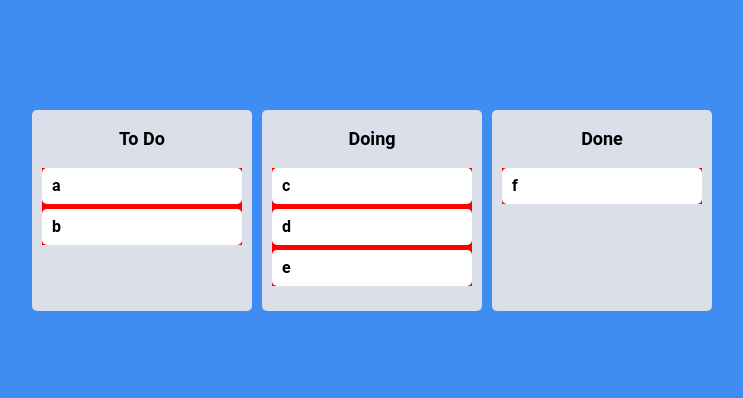
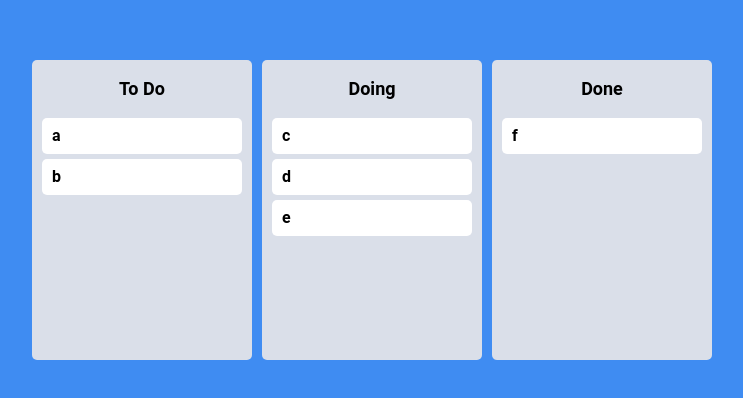
Before and after one commit to gaeguriBanchan/react-study-masterclass, a React (Create React App) app: page / in a window 1280 px wide. Shown: the part 190-588 px from the top of the page, without its empty margins (268-1011 px from the left). Built offline with nearby package versions, Linux system fonts and the light colour scheme.

Commit message:
Droppable Snapshot

```diff
--- a/src/App.tsx
+++ b/src/App.tsx
@@ -25,7 +25,6 @@ const Boards = styled.div`
 function App() {
   const [toDos, setToDos] = useRecoilState(toDoState);
   const onDragEnd = (info: DropResult) => {
-    console.log(info);
     const { destination, draggableId, source } = info;
     if (!destination) return;
     if (destination?.droppableId === source.droppableId) {
--- a/src/components/Board.tsx
+++ b/src/components/Board.tsx
@@ -7,7 +7,9 @@ const Wrapper = styled.div`
   padding: 20px 10px;
   background-color: ${(props) => props.theme.boardColor};
   border-radius: 5px;
-  min-height: 200px;
+  min-height: 300px;
+  display: flex;
+  flex-direction: column;
 `;
 
 const Title = styled.h2`
@@ -16,6 +18,19 @@ const Title = styled.h2`
   margin-bottom: 20px;
   font-size: 18px;
 `;
+
+const Area = styled.div<IAreaProps>`
+  background-color: ${(props) =>
+    props.isDraggingOver ? 'pink' : props.draggingFromThis ? 'hotpink' : null};
+  flex-grow: 1;
+  border-radius: 5px;
+  transition: all 0.2s ease-in-out;
+`;
+
+interface IAreaProps {
+  isDraggingOver: boolean;
+  draggingFromThis: boolean;
+}
 
 interface IBoardProps {
   toDos: string[];
@@ -27,9 +42,10 @@ function Board({ toDos, boardId }: IBoardProps) {
     <Wrapper>
       <Title>{boardId}</Title>
       <Droppable droppableId={boardId}>
-        {(magic) => (
-          <div
-            style={{ backgroundColor: 'red' }}
+        {(magic, snapshot) => (
+          <Area
+            isDraggingOver={snapshot.isDraggingOver}
+            draggingFromThis={Boolean(snapshot.draggingFromThisWith)}
             ref={magic.innerRef}
             {...magic.droppableProps}
           >
@@ -37,7 +53,7 @@ function Board({ toDos, boardId }: IBoardProps) {
               <DraggableCard key={toDo} toDo={toDo} index={index} />
             ))}
             {magic.placeholder}
-          </div>
+          </Area>
         )}
       </Droppable>
     </Wrapper>
```
